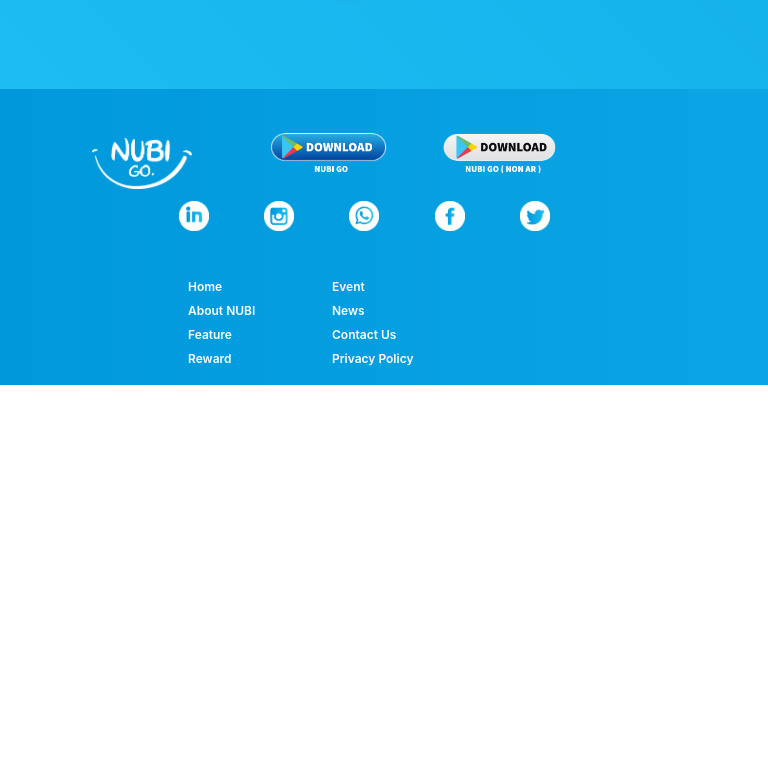
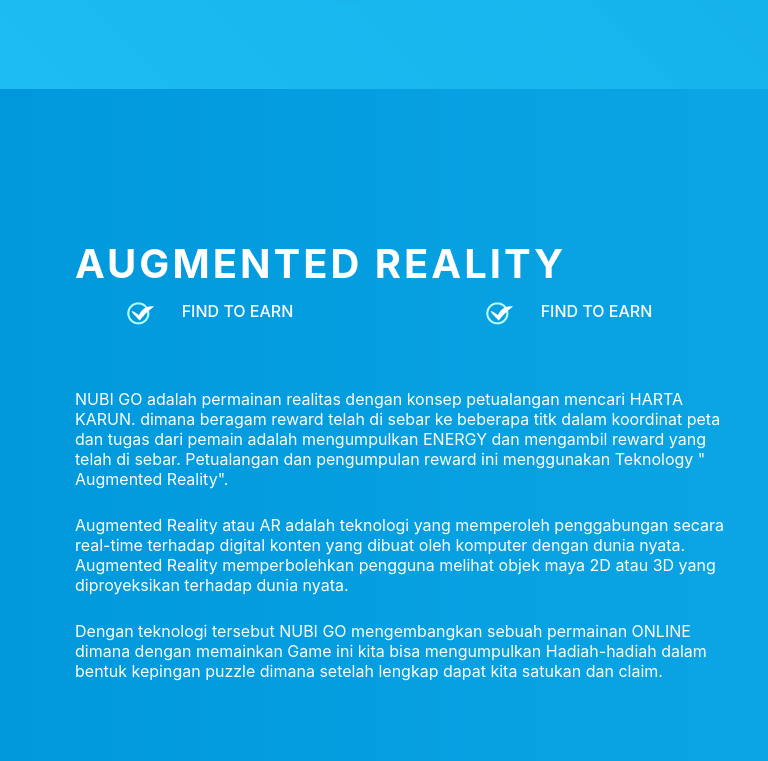
Before and after one commit to mutiathul/landing-page, a React (Create React App) app: page / in a window 768 px wide. Shown: the part 1059-1820 px from the top of the page. Before the commit the page ends 1444 px from the top, so only its background shows below. Built offline with nearby package versions, Linux system fonts and the light colour scheme.

Commit message:
landing page

```diff
--- a/src/component/about.js
+++ b/src/component/about.js
@@ -33,7 +33,7 @@ class About extends Component {
         return (
             <div>
                 <Header />
-                {/* <div style={{ background: `url(${bg1})`, width:'auto' ,height:'auto'}} >
+                <div style={{ background: `url(${bg1})`, width:'auto' ,height:'auto'}} >
 
                     <div style={{ background: `url(${footer})`, width:'auto' ,height:'auto',transform:'translateY(4em)'}}>
                         <Row align='middle'>
@@ -262,7 +262,7 @@ dunia nyata
                         </Col>
                     </Row>
                    </div>
-                </div> */}
+                </div>
                 <Footer />
             </div>
         );
--- a/src/component/footer.css
+++ b/src/component/footer.css
@@ -143,12 +143,12 @@ and (max-device-width: 1024px) {
     .div_text {
         margin-top: -2em;
         margin-bottom: 1em;
-        margin-left:12em;
+        margin-left:1em;
         margin-top: 1em;
     }
     .div_textt {
         margin-top: 1em;
-        margin-left:-2em;
+        margin-left:1em;
 
      }
     .logoo
@@ -161,14 +161,14 @@ and (max-device-width: 1024px) {
 
     .down1 {
         width: 130px;
-        margin-left: 5em;
+        margin-left: 1em;
         margin-bottom: 10px;
 
     }
 
     .down2 {
         width: 130px;
-        margin-left: -1em;
+        margin-left: 3em;
         margin-bottom: 10px;
     }
     .sosmed {
--- a/src/component/home.js
+++ b/src/component/home.js
@@ -101,7 +101,7 @@ export default class Home extends Component {
           </Row>
         </div>
 
-        {/* <div className='bgg2'>
+        <div className='bgg2'>
           <Row >
             <Col lg={{span:12}} xs={{span:24}} sm={{span:24}}>
               <div style={{ display: 'flexbox', flexDirection: 'row', }}>
@@ -438,7 +438,7 @@ export default class Home extends Component {
 
             </Col>
           </div>
-        </div> */}
+        </div>
         <Footer />
       </div>
     )
```
Also changed, not shown: src/component/home.css (+27 -27 lines).
